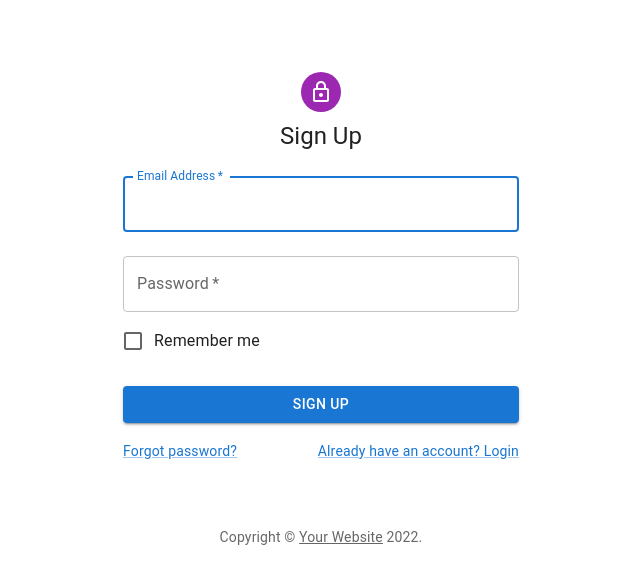
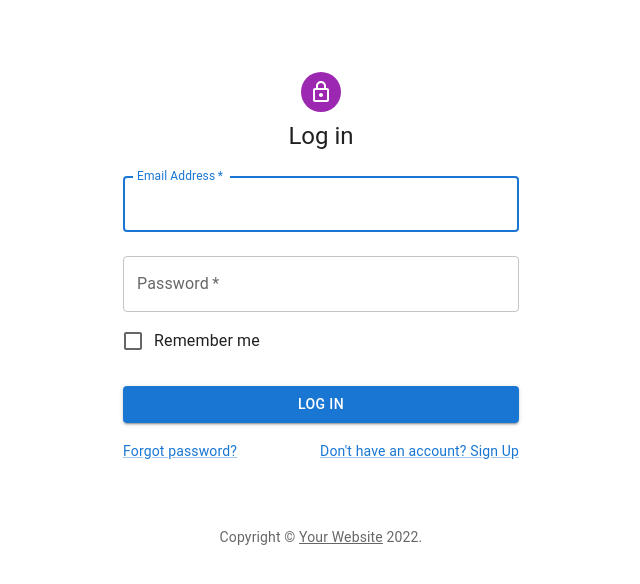
Before and after one commit to KartikChinda/version-1-b-link, a React (Create React App) app in the folder client/: page /login in a window 1280 px wide. Shown: the top 584 px of the page, without its empty margins (319-959 px from the left). Built offline with nearby package versions, Linux system fonts and the light colour scheme.

Commit message:
Add routes for Sign Up and Log In

```diff
--- a/client/src/App.js
+++ b/client/src/App.js
@@ -1,9 +1,27 @@
 import React from 'react';
+import { Routes, Route } from 'react-router-dom';
+
 import SignUp from './Components/Signup/Signup';
+import LogIn from './Components/Signup/Login';
 const App = () => {
   return (
     <div>
-      <SignUp></SignUp>
+      <div className="App">
+        <Routes>
+          <Route
+            path="/signup"
+            element={
+              <SignUp></SignUp>
+            }
+          />
+          <Route
+            path="/login"
+            element={
+              <LogIn></LogIn>
+            }
+          />
+        </Routes>
+      </div>
     </div>
   );
 };
--- a/client/src/Components/Signup/Login.js
+++ b/client/src/Components/Signup/Login.js
@@ -33,7 +33,7 @@ function Copyright(props) {
 
 const theme = createTheme();
 
-export default function SignUp() {
+export default function LogIn() {
   const handleSubmit = (event) => {
     event.preventDefault();
     const data = new FormData(event.currentTarget);
```
